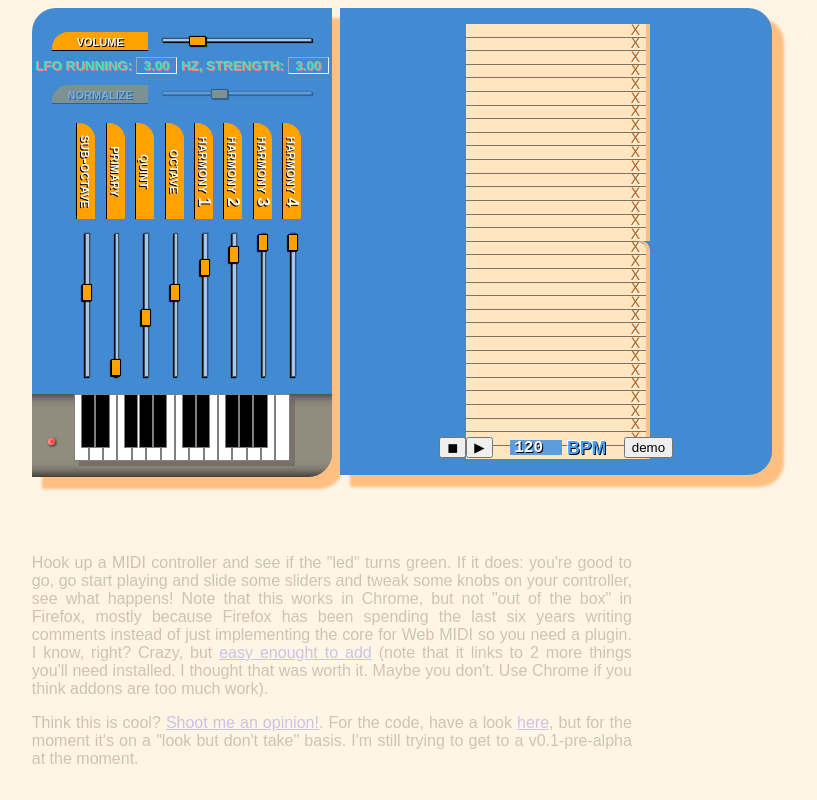
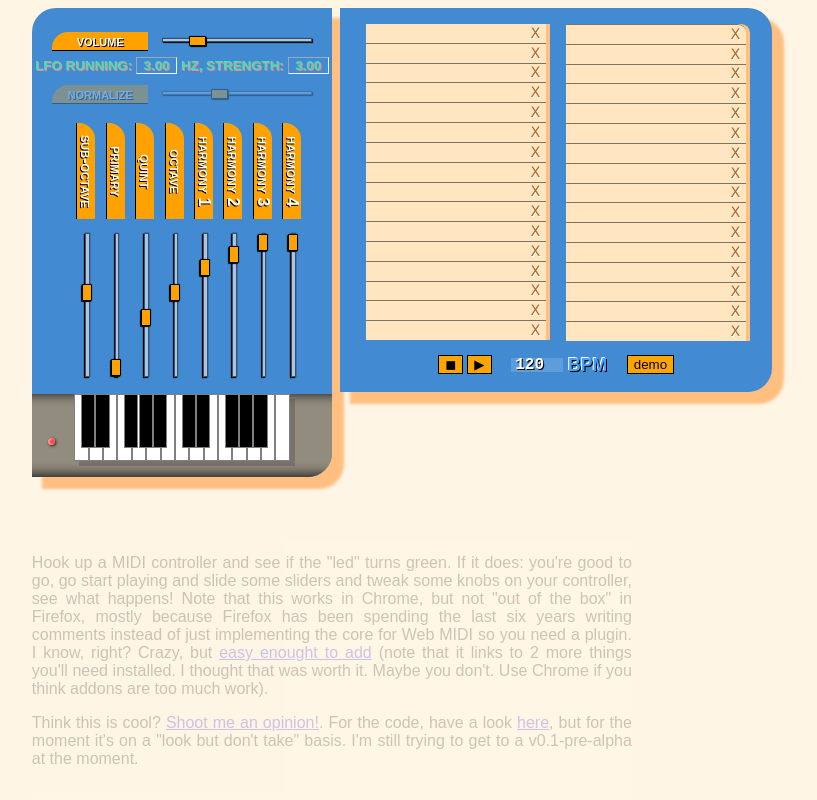
Before and after one commit to Pomax/music-theory-js, a website with bundled scripts: page public/index.html in a window 1280 px wide. Shown: the whole page, without its empty margins (238-1055 px from the left). Built offline with nearby package versions, Linux system fonts and the light colour scheme.

Commit message:
chrome style

```diff
--- a/public/css/style.css
+++ b/public/css/style.css
@@ -177,7 +177,7 @@ body {
     background: #428ad2;
     padding: 1em;
     border-radius: 0 1.5em 1.5em 0;
-    height: 76%;
+    height: 22em;
     box-shadow: 11px 11px 3px 1px #ffbf81;
     margin-left: 0.5em;
 }
@@ -280,3 +280,9 @@ body {
     font-weight: bold;
     text-shadow: 1px 1px 0 black;
 }
+
+.controls button {
+    background: orange;
+    border: 1px solid black;
+    margin: 2px;
+}
```
